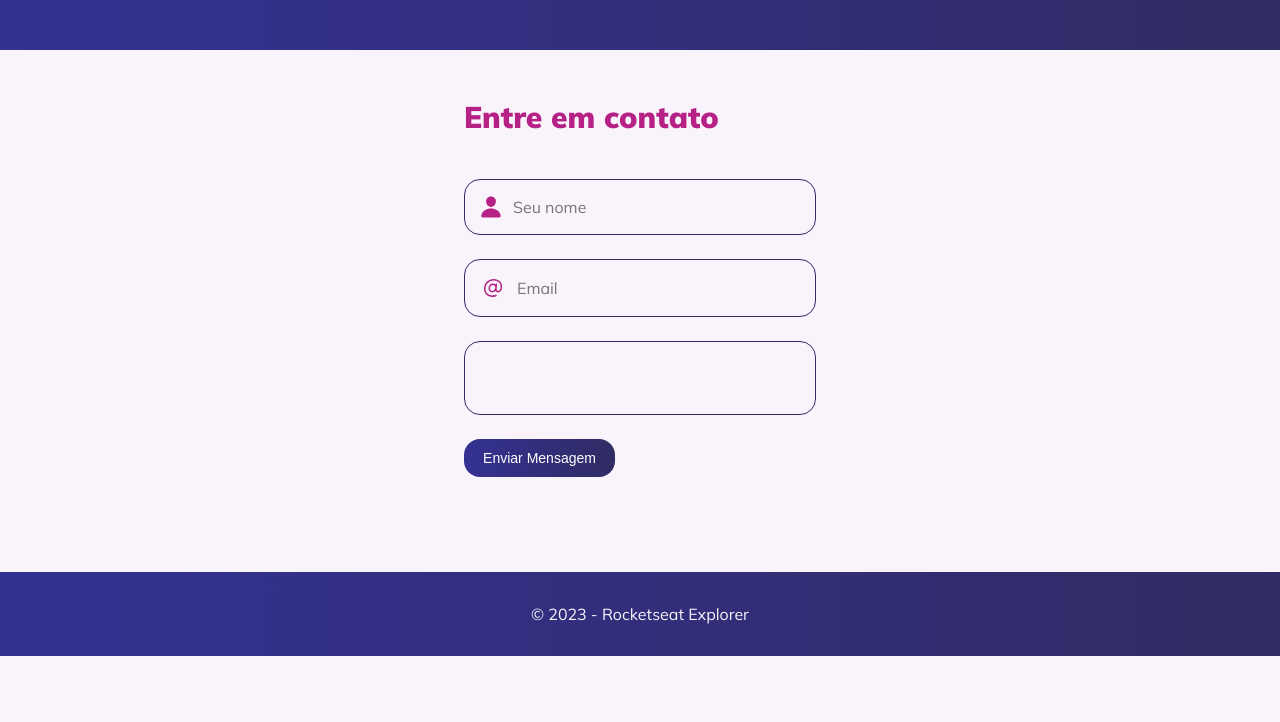
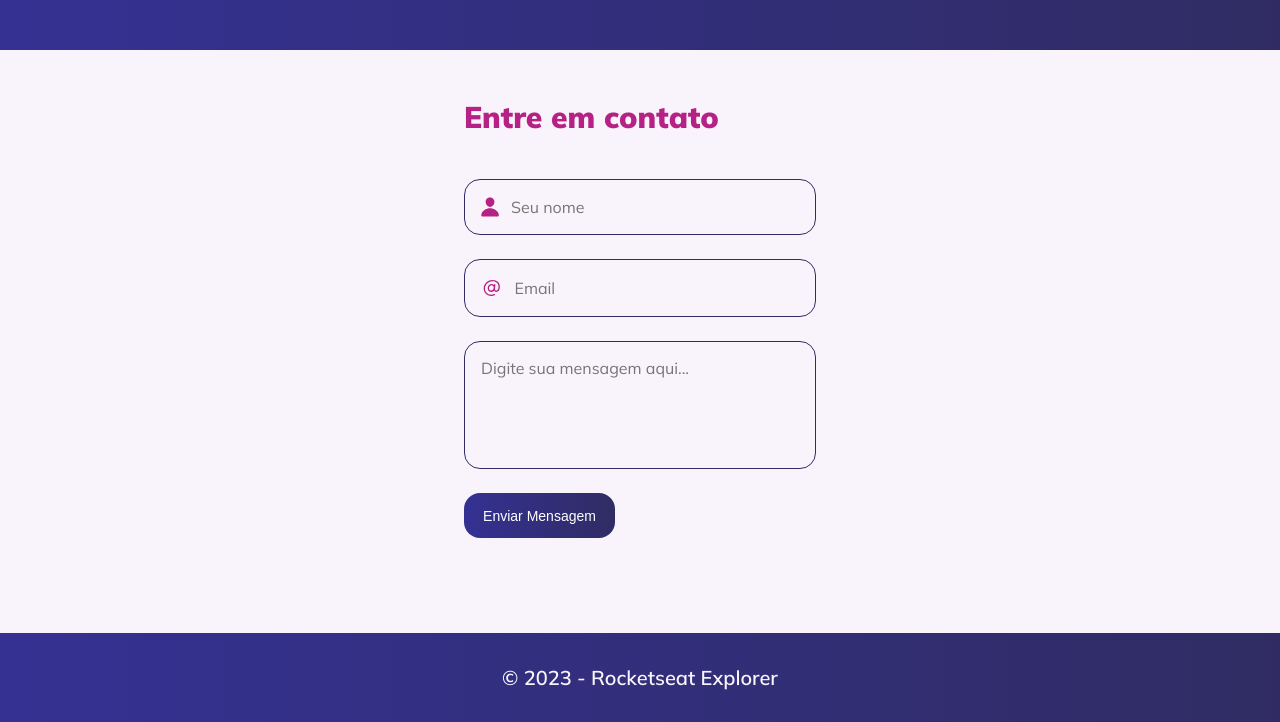
Before and after one commit to heyRickDev/responsive-page, a plain HTML site: page index.html in a window 1280 px wide. Shown: the part 1952-2674 px from the top of the page. Before the commit the page ends 2608 px from the top, so only its background shows below. Drawn offline with Linux system fonts and the light colour scheme.

Commit message:
adjust css comments and input area

```diff
--- a/style.css
+++ b/style.css
@@ -29,7 +29,6 @@ header {
   width: 35.2rem;
   margin: 0 auto;
 }
-
 header > * {
   /* all the primary tags inside header */
   text-align: center;
@@ -47,6 +46,7 @@ h2 {
   font-size: 2rem;
   font-weight: var(--semibold-600);
 }
+/* cards section */
 .firstSection {
   padding: 5.3rem 0;
 }
@@ -58,12 +58,6 @@ button {
     var(--composite-blue-light),
     var(--composite-blue-dark)
   );
-}
-.secondSection {
-  padding: 4.8rem 0 9.5rem;
-}
-.secondSection h1 {
-  font-size: 3rem;
 }
 .cards {
   background-color: white;
@@ -82,6 +76,13 @@ button {
   font-weight: var(--semibold-600);
   margin-top: 1.5rem;
 }
+/* inputs section */
+.secondSection {
+  padding: 4.8rem 0 9.5rem;
+}
+.secondSection h1 {
+  font-size: 3rem;
+}
 fieldset {
   border: none;
 }
@@ -89,9 +90,13 @@ fieldset h1 {
   margin-bottom: 4.3rem;
   font-weight: var(--black-900);
 }
-.form-wrapper input,
+input,
 textarea {
   all: unset;
+  width: 100%;
+}
+textarea {
+  height: 9.4rem;
 }
 .form-wrapper {
   display: flex;
@@ -108,6 +113,7 @@ textarea {
 }
 button {
   width: 15.1rem;
+  height: 4.5rem;
   border: none;
   font-size: 1.4rem;
   color: #fff;
@@ -116,6 +122,8 @@ button {
 }
 footer p {
   text-align: center;
+  font-size: 2rem;
+  font-weight: var(--semibold-600);
   color: var(--white-color-bg);
   padding: 3.2rem 0;
 }
```
Also changed, not shown: index.html (+1 -2 lines).
